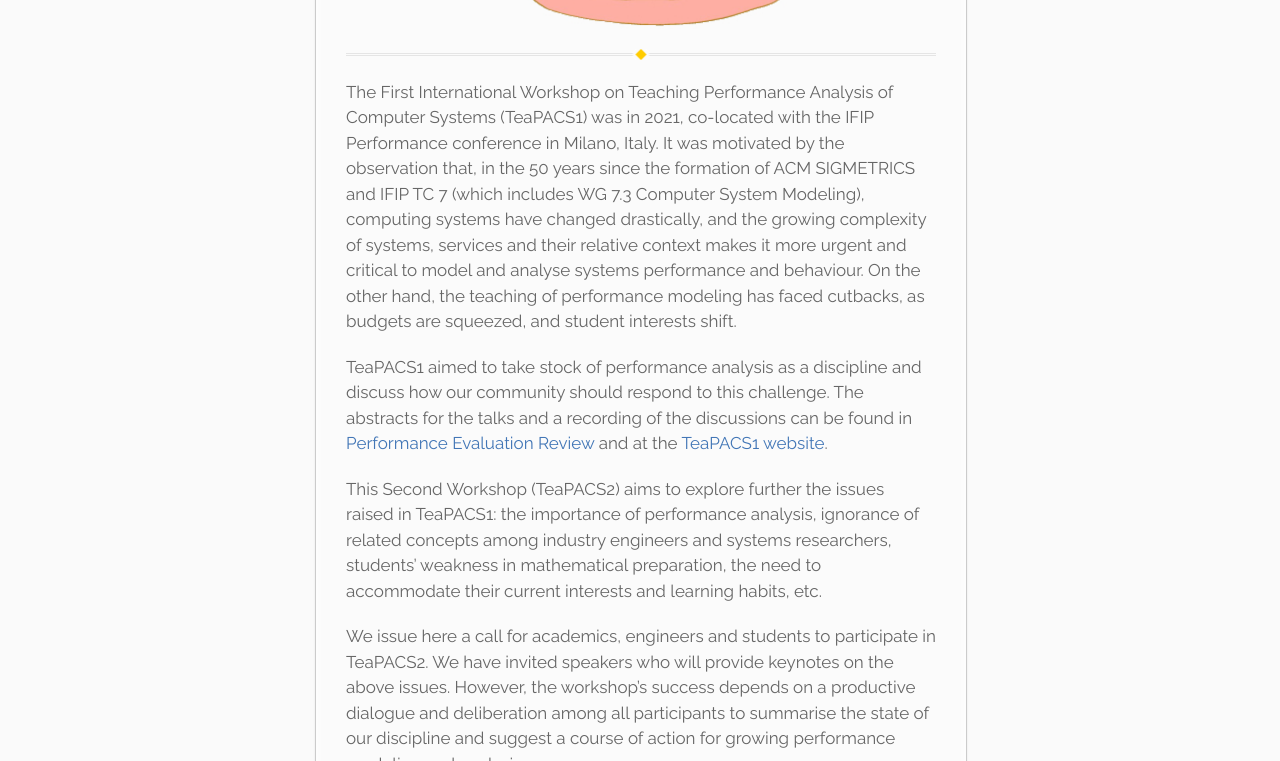
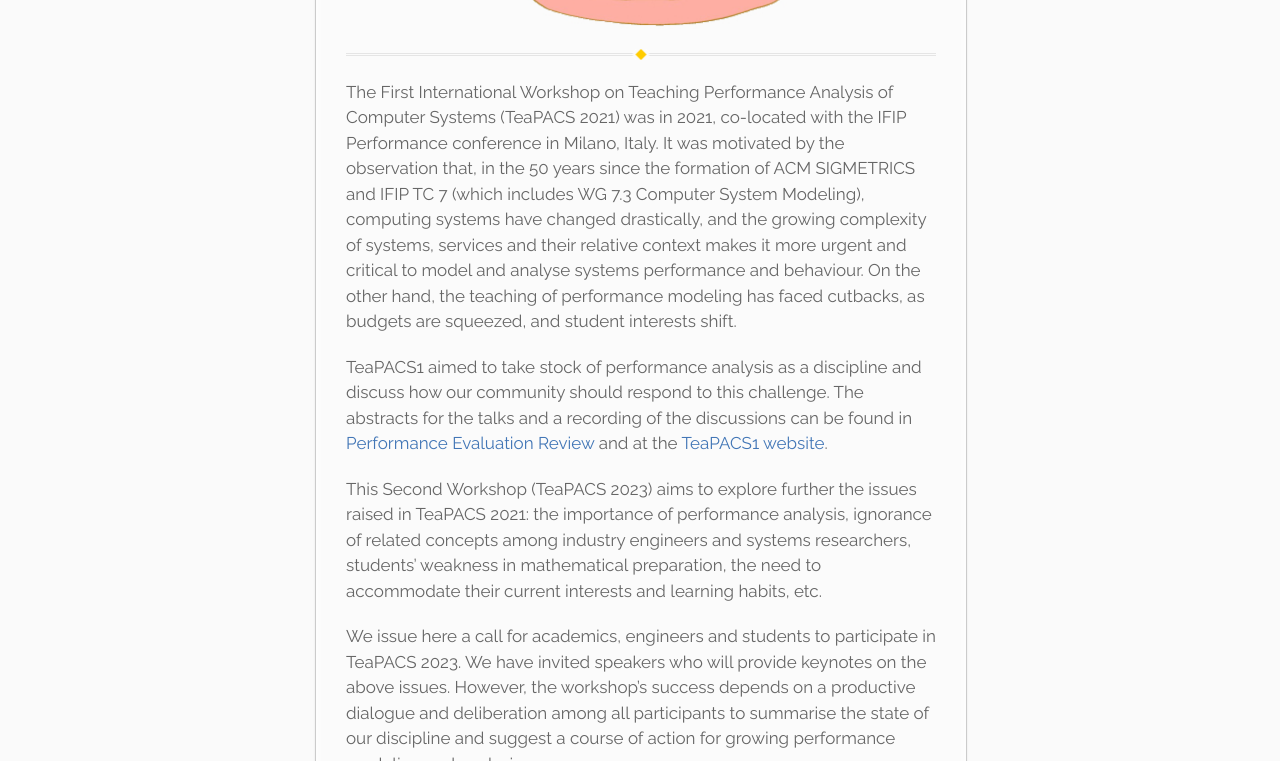
Before and after one commit to alessandropellegrini/teapacs.github.io, a Jekyll site: the page built from _2023/index.md, in a window 1280 px wide and 1400 px high, scrolled down 262 px. Shown: the part 434-1195 px from the top of the window. Built offline with Jekyll 4.4.1, drawn with Linux system fonts in a browser that asks for light colours; some of the changed text lies outside the part shown.

Commit message:
Update index.md

```diff
--- a/_2023/index.md
+++ b/_2023/index.md
@@ -10,12 +10,12 @@ title: "The Second International Workshop on<br/>Teaching Performance Analysis o
 {% for coll in site.collections %}{% if coll.label == page.collection %}{% assign edition = coll %}{% endif %}{% endfor %}
 {%- assign year = page.collection -%}
 
-The First International Workshop on Teaching Performance Analysis of Computer Systems (TeaPACS1) was in 2021, co-located with the IFIP Performance conference in Milano, Italy.
+The First International Workshop on Teaching Performance Analysis of Computer Systems (TeaPACS 2021) was in 2021, co-located with the IFIP Performance conference in Milano, Italy.
 It was motivated by the observation that, in the 50 years since the formation of ACM SIGMETRICS and IFIP TC 7 (which includes WG 7.3 Computer System Modeling), computing systems have changed drastically, and the growing complexity of systems, services and their relative context makes it more urgent and critical to model and analyse systems performance and behaviour. On the other hand, the teaching of performance modeling has faced cutbacks,
 as budgets are squeezed, and student interests shift.
 
 TeaPACS1 aimed to take stock of performance analysis as a discipline and discuss how our community should respond to this challenge. The abstracts for the talks and a recording of the discussions can be found in [Performance Evaluation Review](https://dl.acm.org/toc/sigmetrics/2022/49/4 ) and at the [TeaPACS1 website](https://www.performance2021.deib.polimi.it/www.performance2021.deib.polimi.it/teapacs/).
 
-This Second Workshop (TeaPACS2) aims to explore further the issues raised in TeaPACS1: the importance of performance analysis, ignorance of related concepts among industry engineers and systems researchers, students' weakness in mathematical preparation, the need to accommodate their current interests and learning habits, etc.
+This Second Workshop (TeaPACS 2023) aims to explore further the issues raised in TeaPACS 2021: the importance of performance analysis, ignorance of related concepts among industry engineers and systems researchers, students' weakness in mathematical preparation, the need to accommodate their current interests and learning habits, etc.
 
-We issue here a call for academics, engineers and students to participate in TeaPACS2.  We have invited speakers who will provide keynotes on the above issues. However, the workshop's success depends on a productive dialogue and deliberation among all participants to summarise the state of our discipline and suggest a course of action for growing performance modeling and analysis.
+We issue here a call for academics, engineers and students to participate in TeaPACS 2023.  We have invited speakers who will provide keynotes on the above issues. However, the workshop's success depends on a productive dialogue and deliberation among all participants to summarise the state of our discipline and suggest a course of action for growing performance modeling and analysis.
```
